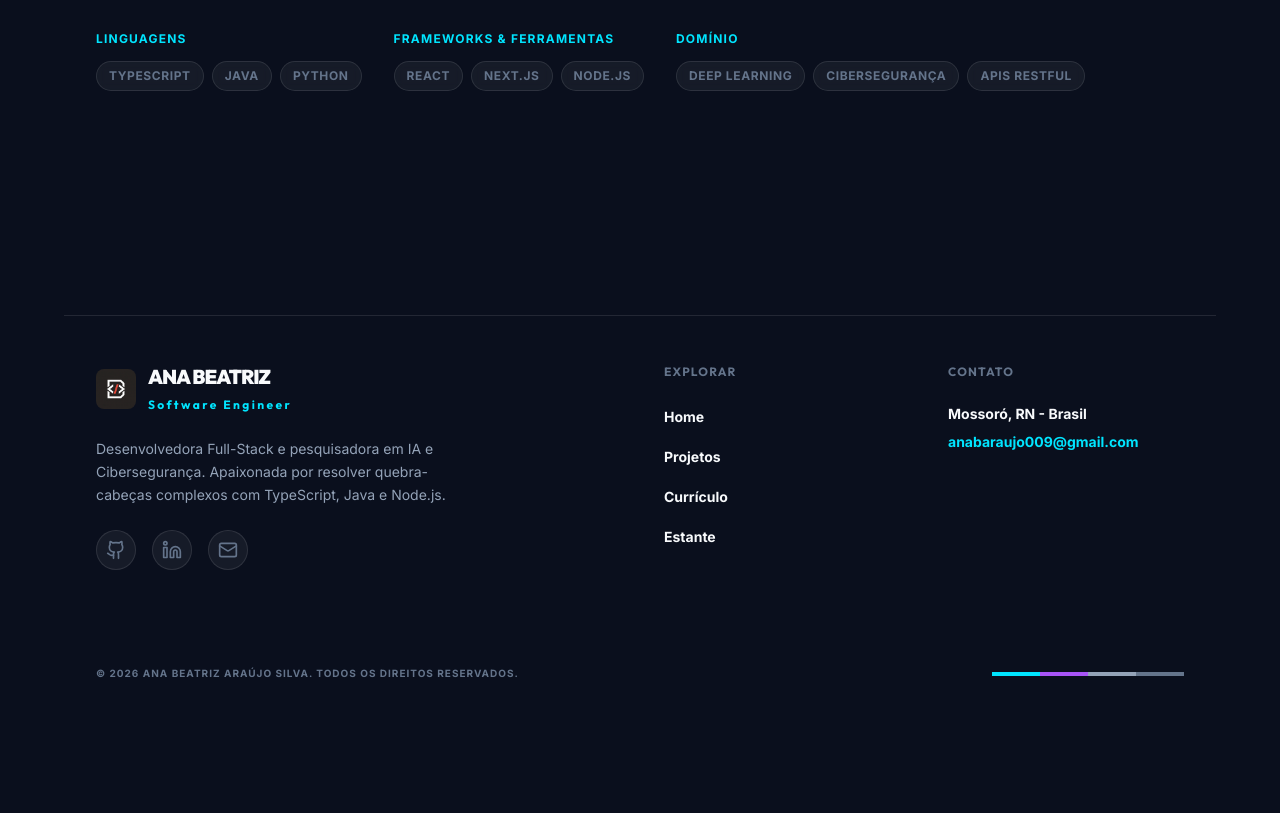
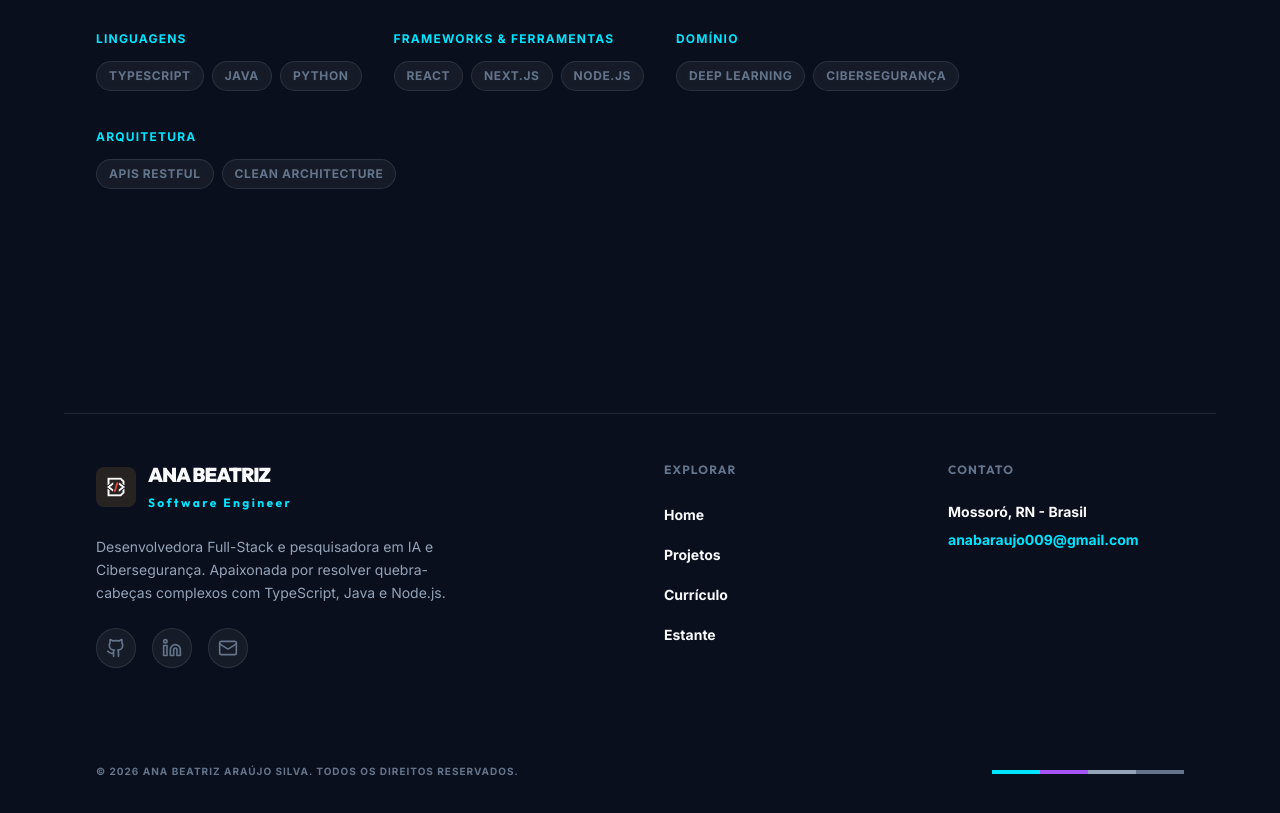
Before and after one commit to vrsebeatriz/meu-portifolio, a Next.js app: page / in a window 1280 px wide. Shown: the part 1320-2133 px from the top of the page. Before the commit the page ends 2049 px from the top, so only its background shows below. Built offline with nearby package versions, Linux system fonts and the light colour scheme.

Commit message:
fix: extract REST API into a new Architecture skill category

```diff
--- a/src/app/page.tsx
+++ b/src/app/page.tsx
@@ -224,7 +224,15 @@ export default function Home() {
           <div className="space-y-3">
              <span className="text-xs font-bold uppercase tracking-widest text-prime">Domínio</span>
              <div className="flex flex-wrap gap-2">
-               {["Deep Learning", "Cibersegurança", "APIs RESTful"].map((skill) => (
+               {["Deep Learning", "Cibersegurança"].map((skill) => (
+                 <span key={skill} className="px-3 py-1.5 bg-white/5 border border-white/10 rounded-full text-xs font-bold uppercase tracking-wider text-muted hover:border-prime/50 hover:text-prime hover:bg-prime/10 transition-colors cursor-default backdrop-blur-sm">{skill}</span>
+               ))}
+             </div>
+          </div>
+          <div className="space-y-3">
+             <span className="text-xs font-bold uppercase tracking-widest text-prime">Arquitetura</span>
+             <div className="flex flex-wrap gap-2">
+               {["APIs RESTful", "Clean Architecture"].map((skill) => (
                  <span key={skill} className="px-3 py-1.5 bg-white/5 border border-white/10 rounded-full text-xs font-bold uppercase tracking-wider text-muted hover:border-prime/50 hover:text-prime hover:bg-prime/10 transition-colors cursor-default backdrop-blur-sm">{skill}</span>
                ))}
              </div>
```
